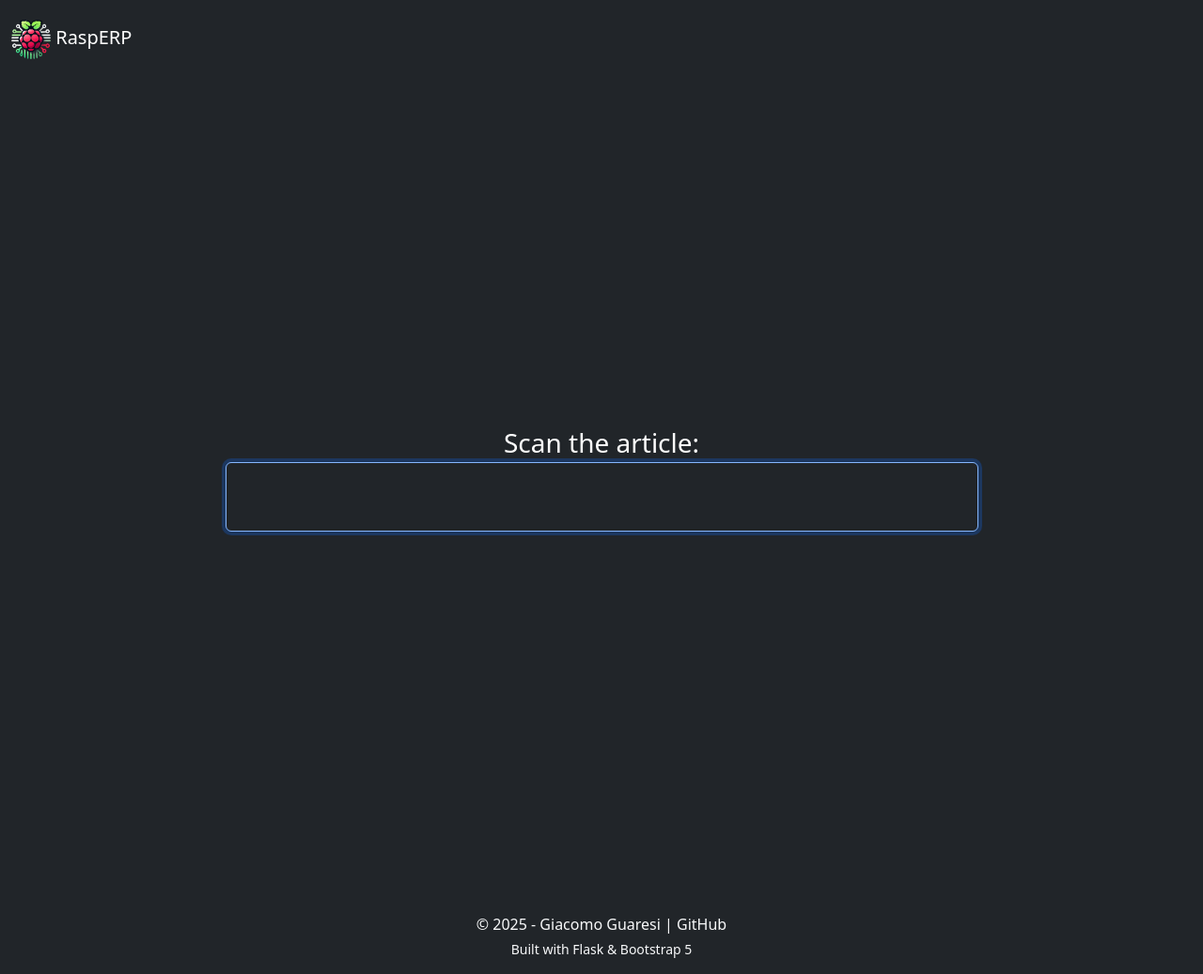
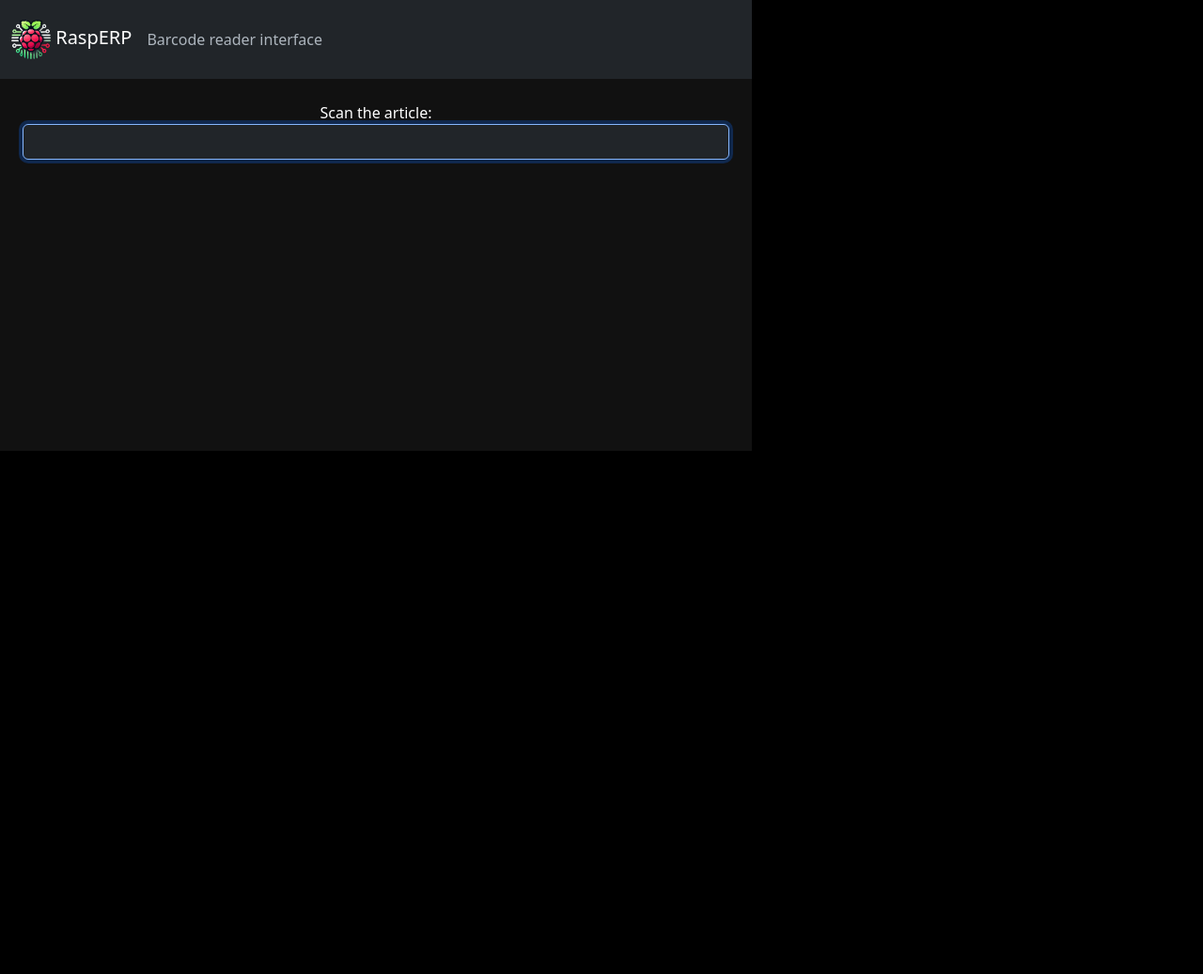
Before and after one commit to GiacomoGuaresi/RaspERP, a Flask app: page /Inventory/codereader in a window 1280 px wide. Shown: the whole page at 94% size. After the commit the page ends 480 px from the top, so only its background shows below. Run offline with Flask 3, Linux system fonts and the light colour scheme.

Commit message:
rework codereader page for rasp display 800x480

```diff
--- a/app/templates/Inventory.html
+++ b/app/templates/Inventory.html
@@ -18,7 +18,7 @@
     <tbody>
         {% for row in data %}
         <tr>
-            <td><img src="{{ row['image'] }}" width="64" /></td>
+            <td><img class="rounded" src="{{ row['image'] }}" width="64" /></td>
             <td>{{ row[0] }}</td>
             <td>{{ row[1] }}</td>
             <td>{{ row[2] }}</td>
--- a/app/templates/Inventory_codereader.html
+++ b/app/templates/Inventory_codereader.html
@@ -1,5 +1,6 @@
 <!DOCTYPE html>
 <html lang="it" data-bs-theme="dark">
+
 <head>
     <meta charset="UTF-8">
     <meta name="viewport" content="width=device-width, initial-scale=1">
@@ -8,49 +9,84 @@
     <link href="https://cdn.jsdelivr.net/npm/bootstrap@5.3.0/dist/css/bootstrap.min.css" rel="stylesheet">
     <script src="https://cdn.jsdelivr.net/npm/bootstrap@5.3.0/dist/js/bootstrap.bundle.min.js"></script>
     <link rel="stylesheet" href="{{ url_for('static', filename='style.css') }}">
+    <style>
+        html {
+            background-color: black;
+        }
+
+        body {
+            width: 800px;
+            height: 480px;
+            background-color: #111;
+            overflow: hidden;
+        }
+
+        .alert-floating {
+            position: fixed;
+            top: 50%;
+            left: 50%;
+            transform: translate(-50%, -50%);
+            z-index: 1050;
+            opacity: 1;
+            transition: opacity 0.5s ease-in-out;
+            width: 90%;
+        }
+    </style>
 </head>
+
 <body>
     <nav class="navbar navbar-expand-lg navbar-dark bg-dark">
         <nav class="navbar navbar-expand-lg navbar-dark bg-dark">
-            <div class="container">
+            <div class="container-fluid">
                 <a class="navbar-brand" href="#">
-                    <img src="{{ url_for('static', filename = 'logo.png') }}" alt="Bootstrap" width="42" height="42">
+                    <img class="rounded" src="{{ url_for('static', filename = 'logo.png') }}" alt="Bootstrap" width="42" height="42">
                     RaspERP
                 </a>
+                Barcode reader interface
             </div>
         </nav>
 
     </nav>
-
-    <div class="container mt-4">
     {% if error %}
-        <div class="alert alert-danger" role="alert">
-            {{error}}
+    <div id="floatingAlert" class="alert alert-danger alert-floating" role="alert">
+        {{ error }}
     </div>
+    <script>
+        setTimeout(function () {
+            let alert = document.getElementById("floatingAlert");
+            if (alert) {
+                alert.style.opacity = "0"; // Effetto dissolvenza
+                setTimeout(() => alert.remove(), 500); // Rimuove l'alert dopo l'animazione
+            }
+        }, 3000); // Mostra per 3 secondi
+    </script>
     {% endif %}
-
-
-        <div class="container-fluid d-flex flex-column justify-content-center align-items-center vh-100">
+    <div class="container-fluid mt-4 d-flex flex-column justify-content-center align-items-center">
         {% if last_item %}
-            <div class="card text-center w-50 mb-3">
-                <div class="card-header bg-primary text-white">
+        <div class="card text-center w-100 mb-3">
+            <div class="card-header text-white">
                 Last Element
             </div>
             <div class="card-body">
-                    <table class="table table-bordered">
+                <table class="table table-borderless">
                     <thead>
                         <tr>
                             <th></th>
                             <th>Product Code</th>
-                                <th>Total on hand</th>
+                            <th>In inventory</th>
                             <th>New entry</th>
                         </tr>
                     </thead>
                     <tbody>
                         <tr>
-                                <td><img src="{{ last_item.Image }}" width="128" /></td>
+                            <td><img class="rounded" src="{{ last_item.Image }}" width="128" /></td>
                             <td>{{ last_item.ProductCode }}</td>
-                                <td>{{ last_item.QuantityOnHand }}</td>
+                            <td>
+                                <p class="">On hand: {{ last_item.QuantityOnHand }}</p>
+                                <p class="text-danger">Locked: {{ last_item.Locked }}</p>
+                                <p class="text-success">Available: {{ last_item.QuantityOnHand - last_item.Locked }}</p>
+                            </td>
+
                             <td>{{ last_added_count }}</td>
                         </tr>
                     </tbody>
@@ -60,18 +96,12 @@
         {% endif %}
 
         <form method="POST" class="container-fluid d-flex flex-column align-items-center">
-                <label for="ProductCode" class="text-white fs-3">Scan the article:</label>
-                <input type="text" id="ProductCode" name="ProductCode" class="form-control text-center fs-1 w-75" autofocus required>
+            <label for="ProductCode" class="text-white">Scan the article:</label>
+            <input type="text" id="ProductCode" name="ProductCode" class="form-control text-center w-100" autofocus
+                required>
             <button type="submit" class="btn btn-success btn-lg mt-3" style="display: none;"></button>
         </form>
     </div>
-    </div>
+</body>
 
-    <footer class="bg-dark text-light text-center py-3 mt-5">
-        <div class="container">
-            <p class="mb-1">&copy; 2025 - Giacomo Guaresi | <a href="https://github.com/giacomoguaresi" class="text-light text-decoration-none" target="_blank">GitHub</a></p>
-            <p class="small mb-0">Built with Flask & Bootstrap 5</p>
-        </div>
-    </footer>
-</body>
 </html>
--- a/app/templates/Product.html
+++ b/app/templates/Product.html
@@ -17,7 +17,7 @@
     <tbody>
         {% for row in data %}
         <tr>
-            <td><img src="{{ row['image'] }}" width="128" /></td>
+            <td><img class="rounded" src="{{ row['image'] }}" width="128" /></td>
             <td>{{ row["ProductCode"] }}</td>
             <td>{{ row["Category"] }}</td>
             <td>
--- a/app/templates/ProductionOrder.html
+++ b/app/templates/ProductionOrder.html
@@ -20,7 +20,7 @@
         {% for row in data %}
             {% if row["Status"]!="Complete" %}
             <tr>
-                <td><img src="{{ row['image'] }}" width="64" /></td>
+                <td><img class="rounded" src="{{ row['image'] }}" width="64" /></td>
                 <td>{{ row["ProductCode"] }}</td>
                 <td>{{ row["OrderDate"] }}</td>
                 <td>{{ row["QuantityCompleted"] }}/{{ row["Quantity"] }}</td>
@@ -51,7 +51,7 @@
         {% for row in data %}
             {% if row["Status"]=="Complete" %}
             <tr>
-                <td><img src="{{ row['image'] }}" width="64" /></td>
+                <td><img class="rounded" src="{{ row['image'] }}" width="64" /></td>
                 <td>{{ row["ProductCode"] }}</td>
                 <td>{{ row["OrderDate"] }}</td>
                 <td>{{ row["QuantityCompleted"] }}/{{ row["Quantity"] }}</td>
--- a/app/templates/ProductionOrderprogress.html
+++ b/app/templates/ProductionOrderprogress.html
@@ -5,7 +5,7 @@
 <div class="container">
     <div class="row mb-3">
         <div class="col-2">
-            <img src="{{ order['image'] }}" width="100%" />
+            <img class="rounded" src="{{ order['image'] }}" width="100%" />
         </div>
         <div class="col">
             <p>Product: {{ order["ProductCode"] }}</p>
--- a/app/templates/base.html
+++ b/app/templates/base.html
@@ -16,7 +16,7 @@
         <nav class="navbar navbar-expand-lg navbar-dark bg-dark">
             <div class="container">
                 <a class="navbar-brand" href="/">
-                    <img src="{{ url_for('static', filename = 'logo.png') }}" alt="Bootstrap" width="42" height="42">
+                    <img class="rounded" src="{{ url_for('static', filename = 'logo.png') }}" alt="Bootstrap" width="42" height="42">
                     RaspERP
                 </a>
                 <button class="navbar-toggler" type="button" data-bs-toggle="collapse" data-bs-target="#navbarNav">
--- a/app/templates/index.html
+++ b/app/templates/index.html
@@ -1,7 +1,7 @@
 {% extends "base.html" %}
 {% block title %}Dashboard{% endblock %}
 {% block content %}
-    <img src="{{ url_for('static', filename = 'logo.png') }}" class="rounded mx-auto d-block" width="200">
+    <img class="rounded" src="{{ url_for('static', filename = 'logo.png') }}" class="rounded mx-auto d-block" width="200">
     <h1 class="text-center">Welcome to RaspERP</h1>
     <p class="text-muted text-center">Manage your warehouse and orders easily.</p>
 {% endblock %}
```
Lines whose indentation alone changed are shown as unchanged.
